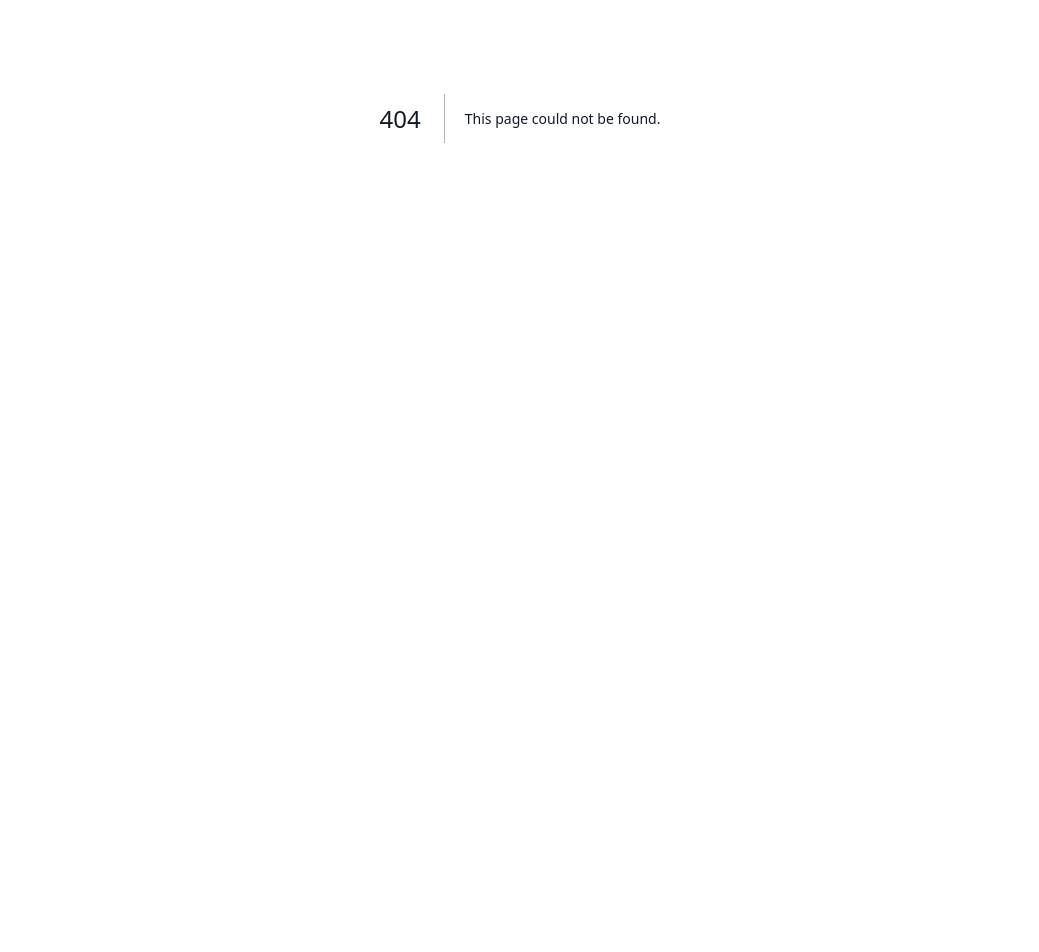
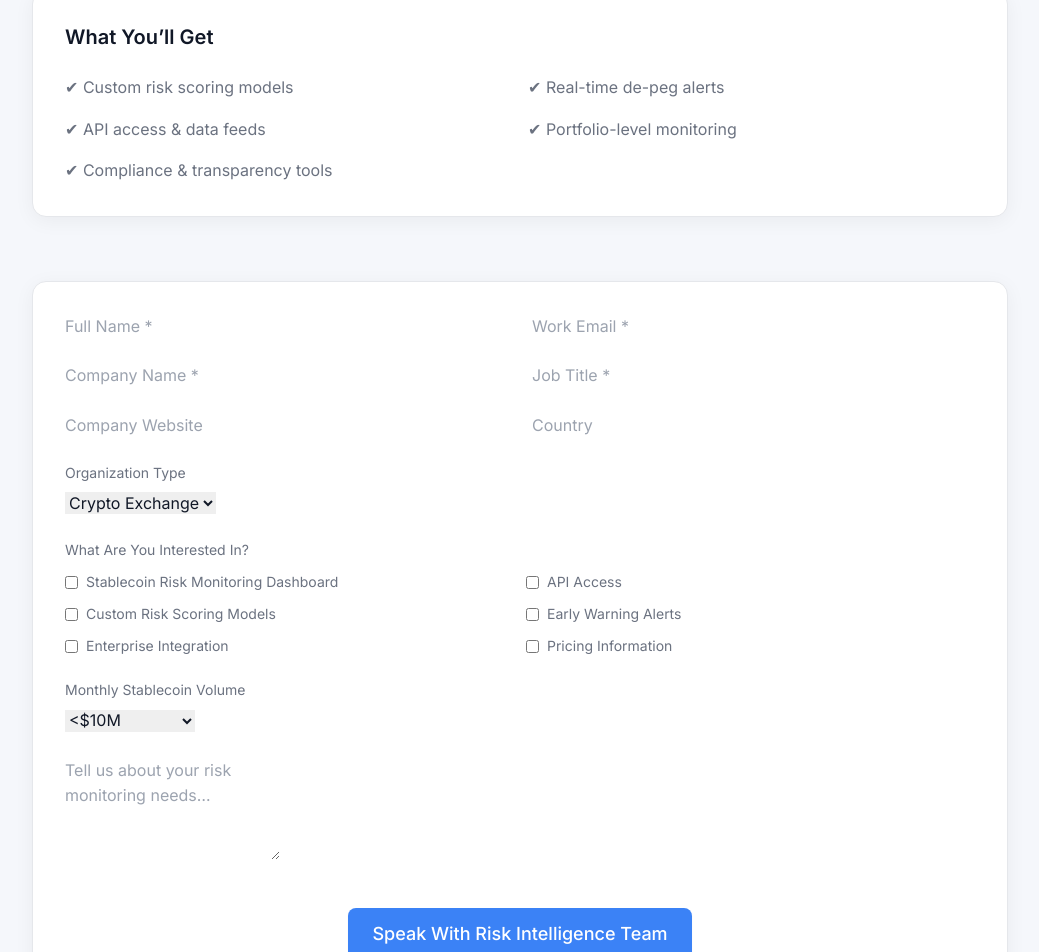
Before and after one commit to aryan192004/StableCoinMonitoringSystem, a Next.js app in the folder apps/frontend/: page /contact-sales in a window 1280 px wide. Before the commit this address had no page. Shown: the part 282-1234 px from the top of the page, without its empty margins (120-1159 px from the left). Before the commit the page ends 800 px from the top, so only its background shows below. Built offline with nearby package versions, Linux system fonts and the light colour scheme.

Commit message:
Contact Sales button working

```diff
--- /dev/null
+++ b/apps/frontend/app/contact-sales/page.tsx
@@ -0,0 +1,191 @@
+'use client';
+
+import { useState } from 'react';
+import { Button } from '@/components/ui';
+
+export default function ContactSalesPage() {
+  const [submitted, setSubmitted] = useState(false);
+
+  const handleSubmit = (e: any) => {
+    e.preventDefault();
+    setSubmitted(true);
+  };
+
+  if (submitted) {
+    return (
+      <div className="min-h-screen flex items-center justify-center bg-background px-6">
+        <div className="bg-surface border border-border rounded-xl2 shadow-card p-10 max-w-lg w-full text-center">
+          <h2 className="text-2xl font-bold text-textPrimary mb-4">
+            Thank You — Our Team Will Reach Out Shortly
+          </h2>
+          <p className="text-textSecondary mb-6">
+            Our institutional risk intelligence team will review your request
+            and contact you within 24 hours.
+          </p>
+          <p className="text-sm text-textTertiary">
+            🔒 All data is confidential. We do not share client information.
+          </p>
+        </div>
+      </div>
+    );
+  }
+
+  return (
+    <div className="min-h-screen bg-background">
+
+      {/* HERO */}
+      <section className="max-w-5xl mx-auto px-6 py-20 text-center">
+        <h1 className="text-4xl font-bold text-textPrimary mb-4">
+          Speak With Our Institutional Risk Intelligence Team
+        </h1>
+        <p className="text-lg text-textSecondary max-w-3xl mx-auto">
+          Discover how our AI-powered monitoring system helps institutions detect
+          de-pegging risk, liquidity stress, and reserve anomalies in real time.
+        </p>
+      </section>
+
+      {/* VALUE SECTION */}
+      <section className="max-w-5xl mx-auto px-6 mb-16">
+        <div className="bg-surface border border-border rounded-xl2 shadow-card p-8">
+          <h2 className="text-xl font-semibold text-textPrimary mb-6">
+            What You’ll Get
+          </h2>
+          <div className="grid md:grid-cols-2 gap-4 text-textSecondary">
+            <p>✔ Custom risk scoring models</p>
+            <p>✔ Real-time de-peg alerts</p>
+            <p>✔ API access & data feeds</p>
+            <p>✔ Portfolio-level monitoring</p>
+            <p>✔ Compliance & transparency tools</p>
+          </div>
+        </div>
+      </section>
+
+      {/* FORM SECTION */}
+      <section className="max-w-5xl mx-auto px-6 pb-20">
+        <div className="bg-surface border border-border rounded-xl2 shadow-card p-8">
+          <form onSubmit={handleSubmit} className="space-y-6">
+
+            {/* BASIC INFO */}
+            <div className="grid md:grid-cols-2 gap-6">
+              <input required placeholder="Full Name *"
+                className="input" />
+              <input required type="email" placeholder="Work Email *"
+                className="input" />
+              <input required placeholder="Company Name *"
+                className="input" />
+              <input required placeholder="Job Title *"
+                className="input" />
+              <input placeholder="Company Website"
+                className="input" />
+              <input placeholder="Country"
+                className="input" />
+            </div>
+
+            {/* ORGANIZATION TYPE */}
+            <div>
+              <label className="block mb-2 text-sm text-textSecondary">
+                Organization Type
+              </label>
+              <select className="input">
+                <option>Crypto Exchange</option>
+                <option>Hedge Fund</option>
+                <option>Asset Manager</option>
+                <option>DeFi Protocol</option>
+                <option>Fintech Platform</option>
+                <option>Bank / Custodian</option>
+                <option>Other</option>
+              </select>
+            </div>
+
+            {/* INTEREST CHECKBOXES */}
+            <div>
+              <label className="block mb-3 text-sm text-textSecondary">
+                What Are You Interested In?
+              </label>
+              <div className="grid md:grid-cols-2 gap-3 text-sm text-textSecondary">
+                {[
+                  "Stablecoin Risk Monitoring Dashboard",
+                  "API Access",
+                  "Custom Risk Scoring Models",
+                  "Early Warning Alerts",
+                  "Enterprise Integration",
+                  "Pricing Information"
+                ].map((item, i) => (
+                  <label key={i} className="flex items-center gap-2">
+                    <input type="checkbox" />
+                    {item}
+                  </label>
+                ))}
+              </div>
+            </div>
+
+            {/* MONTHLY VOLUME */}
+            <div>
+              <label className="block mb-2 text-sm text-textSecondary">
+                Monthly Stablecoin Volume
+              </label>
+              <select className="input">
+                <option>&lt;$10M</option>
+                <option>$10M – $100M</option>
+                <option>$100M – $1B</option>
+                <option>$1B+</option>
+              </select>
+            </div>
+
+            {/* MESSAGE */}
+            <div>
+              <textarea
+                rows={4}
+                placeholder="Tell us about your risk monitoring needs…"
+                className="input"
+              />
+            </div>
+
+            {/* SUBMIT */}
+            <div className="text-center pt-4">
+              <Button variant="primary" size="lg">
+                Speak With Risk Intelligence Team
+              </Button>
+              <p className="text-sm text-textTertiary mt-4">
+                Trusted by risk teams monitoring billions in stablecoin exposure.
+              </p>
+              <p className="text-xs text-textTertiary mt-2">
+                🔒 All data is confidential. We do not share client information.
+              </p>
+            </div>
+
+          </form>
+        </div>
+      </section>
+
+      {/* TRUST SECTION */}
+      <section className="bg-gray-50 border-t border-border py-16">
+        <div className="max-w-5xl mx-auto px-6">
+          <h2 className="text-2xl font-bold text-textPrimary mb-8 text-center">
+            Why Institutions Choose Us
+          </h2>
+          <div className="grid md:grid-cols-2 gap-6 text-textSecondary">
+            <p>✔ AI-driven anomaly detection</p>
+            <p>✔ On-chain + exchange data integration</p>
+            <p>✔ 24/7 monitoring infrastructure</p>
+            <p>✔ Scalable enterprise APIs</p>
+            <p>✔ Institutional-grade security</p>
+          </div>
+        </div>
+      </section>
+
+      {/* WHAT HAPPENS NEXT */}
+      <section className="max-w-5xl mx-auto px-6 py-16 text-center">
+        <h2 className="text-2xl font-bold text-textPrimary mb-6">
+          What Happens Next
+        </h2>
+        <div className="space-y-4 text-textSecondary">
+          <p>1️⃣ Our team reviews your requirements</p>
+          <p>2️⃣ We schedule a 30-min strategy call</p>
+          <p>3️⃣ We provide tailored demo & pricing</p>
+        </div>
+      </section>
+
+    </div>
+  );
+}
```
